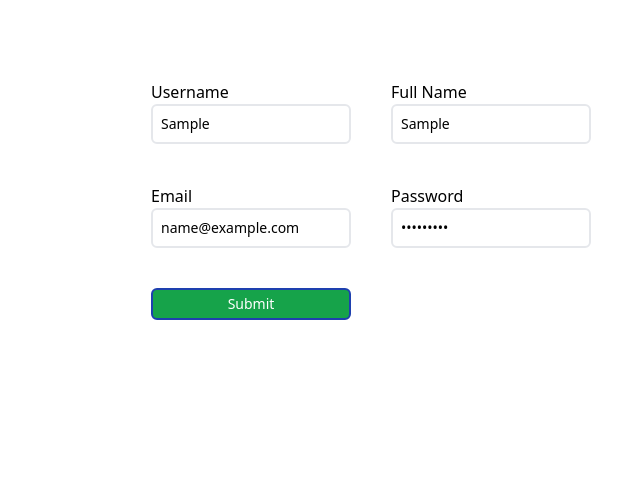
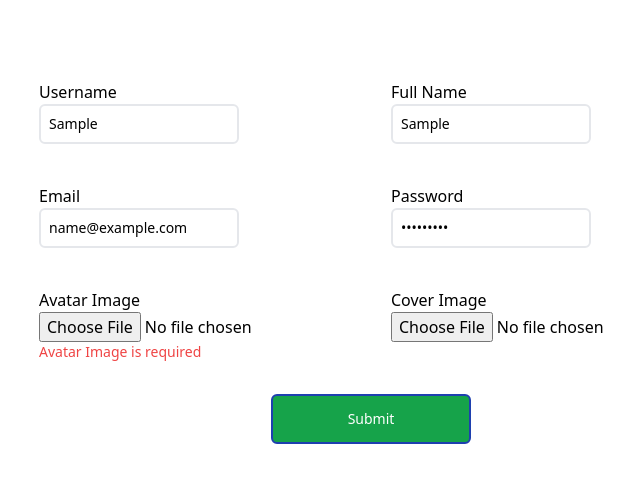
Before and after one commit to i-amansharma07/chai-frontend, a React (Vite) app: page /register in a window 1280 px wide. Both pictures are taken after typing "Sample", "Sample", "name@example.com", "Sample123" into the empty fields and a click on the button "Submit". Shown: the top 482 px of the page, without its empty margins (269-909 px from the left). Built offline with nearby package versions, Linux system fonts and the light colour scheme; no server answers.

Commit message:
minor tweaks in useFetch, able to resgiter and login the user, added toast.

```diff
--- a/package.json
+++ b/package.json
@@ -14,6 +14,7 @@
     "react": "^18.2.0",
     "react-dom": "^18.2.0",
     "react-hook-form": "^7.50.1",
+    "react-hot-toast": "^2.4.1",
     "react-router-dom": "^6.22.1"
   },
   "devDependencies": {
--- a/src/App.jsx
+++ b/src/App.jsx
@@ -4,35 +4,48 @@ import { BrowserRouter as Router } from "react-router-dom";
 import { UserContext } from "./hooks/useAuth";
 import { getUserInfo } from "./services/api/account";
 import Header from "./pages/protected/Header";
+import { Toaster } from "react-hot-toast";
 
 const App = ({ openRoutes, protectedRoutes }) => {
   const [user, setUser] = useState(false);
-  const [accessToken, setAccessToken] = useState(localStorage.getItem('accessToken'));
-  const [refreshToken, setRefreshToken] = useState(localStorage.getItem('accessToken'));
+  const [accessToken, setAccessToken] = useState(
+    localStorage.getItem("accessToken")
+  );
+  const [refreshToken, setRefreshToken] = useState(
+    localStorage.getItem("accessToken")
+  );
 
   useEffect(() => {
-    localStorage.setItem('accessToken',accessToken)
-    localStorage.setItem('refreshToken',refreshToken)
+    localStorage.setItem("accessToken", accessToken);
+    localStorage.setItem("refreshToken", refreshToken);
 
     getUserInfo(accessToken).then((res) => {
-      setUser(res.data.user)
-    })
-
+      setUser(res.data.user);
+    });
   }, [accessToken]);
 
   function logout() {
-    localStorage.setItem("accessToken",'');
-    localStorage.setItem("refreshToken",'');
+    localStorage.setItem("accessToken", "");
+    localStorage.setItem("refreshToken", "");
     setToken("");
   }
-
 
   const Routes = user ? protectedRoutes : openRoutes;
 
   return (
     <React.StrictMode>
-      <UserContext.Provider value={{ user, setUser, accessToken,
-        setAccessToken, refreshToken, setRefreshToken, logout }}>
+      <UserContext.Provider
+        value={{
+          user,
+          setUser,
+          accessToken,
+          setAccessToken,
+          refreshToken,
+          setRefreshToken,
+          logout,
+        }}
+      >
+        <Toaster />
         <Router>
           {user && <Header />}
           <Routes />
--- a/src/hooks/useFetch.js
+++ b/src/hooks/useFetch.js
@@ -1,27 +1,43 @@
-import {API_BASE_URL as defaultUrl} from '../utils/constants'
+import { json } from "react-router-dom";
+import toast from "react-hot-toast";
+import { API_BASE_URL as defaultUrl } from "../utils/constants";
 
-function useFetch(request) {
+async function useFetch(request) {
   const { url, method, body, token } = request;
 
   const options = {
-      method: method || 'GET', // default to 'GET' if method is not provided
+    method: method || "GET", // default to 'GET' if method is not provided
     headers: {
-        'Content-Type': 'application/json',
-        'Authorization': 'Bearer '+token
+      Authorization: "Bearer " + token,
     },
-      body: body ? JSON.stringify(body) : undefined,
+    body: body,
   };
 
-    return fetch(defaultUrl+url, options)
-      .then(response => {
-        if (!response.ok) {
-          throw new Error('Network response was not ok');
+  if (!request.multipart && body) {
+    options.headers["Content-Type"] = "application/json";
+    options.body = JSON.stringify(body);
   }
-        return response.json();
-      })
-      .catch(error => {
-        console.error('There was a problem with the fetch operation:', error?.message);
-      });
+
+  const responseFromServer = await fetch(defaultUrl + url, options);
+  const jsonResponse = await responseFromServer.json();
+  if (!responseFromServer.ok) {
+    toast.error(jsonResponse?.message);
+    return null
+  }
+
+  return jsonResponse;
 }
 
 export default useFetch;
+
+// .then(response => {
+//   response.json()
+//   if (!response.ok) {
+//     throw new Error('Network response was not ok');
+//     // toast.error(response.statusText)
+//   }
+//   return response.json();
+// })
+// .catch(error => {
+//   console.error('There was a problem with the fetch operation:', error?.message);
+// });
--- a/src/pages/open/Login.jsx
+++ b/src/pages/open/Login.jsx
@@ -2,6 +2,7 @@ import { useForm } from "react-hook-form";
 import { loginUser } from "../../services/api/account";
 import useAuth from '../../hooks/useAuth'
 import { useNavigate } from "react-router";
+import toast from "react-hot-toast";
 
 const LoginPage = () => {
   const navigate = useNavigate()
@@ -18,11 +19,12 @@ const LoginPage = () => {
       password : data.password
     }
     const res = await loginUser(payload)
-    if(res.success){
+    if(res?.success){
       setUser(res.data.user)
       setAccessToken(res.data.accessToken)
       setRefreshToken(res.data.refreshToken)
       navigate('/')
+      toast.success('Logged in successfully')
     }
   };
 
--- a/src/pages/open/Register.jsx
+++ b/src/pages/open/Register.jsx
@@ -1,29 +1,70 @@
 import { useForm } from "react-hook-form";
+import { useState } from "react";
+import { registerUser } from "../../services/api/account";
+import { useNavigate } from "react-router-dom";
+import toast from "react-hot-toast";
 
 const Register = () => {
+  const navigate = useNavigate()
+  const [avatarImage, setAvatarImage] = useState(null);
+  const [coverImage, setCoverImage] = useState(null);
   const {
     register,
     handleSubmit,
     formState: { errors, isSubmitting },
   } = useForm();
 
-  const onSubmit = async (data) => {
-    await new Promise((resolve) => setTimeout(resolve, 1000));
-    console.log(data);
+  const onSubmit = async (data, e) => {
+
+    const formData = new FormData();
+
+      formData.append('userName', data.userName);
+      formData.append('fullName', data.fullName);
+      formData.append('email', data.email);
+      formData.append('password', data.password);
+      formData.append('avatar',data.avatar[0]);
+      formData.append('coverImage', data.coverImage[0] ?? null);
+
+
+
+    const res = await registerUser(formData);
+    if(res?.success){
+      navigate('/login')
+      toast.success('User Registered Successfully, please Login')
+    }else{
+      toast.error('Error while creating user')
+    }
+  };
+
+  const handleAvatarImageChange = (event) => {
+    const file = event.target.files[0];
+    if (file && file.type.startsWith("image/")) {
+      setAvatarImage(file);
+    } else {
+      setAvatarImage(null);
+    }
+  };
+  const handleCoverImageChange = (event) => {
+    const file = event.target.files[0];
+    if (file && file.type.startsWith("image/")) {
+      setCoverImage(file);
+    } else {
+      setCoverImage(null);
+    }
   };
 
   return (
-    <form onSubmit={handleSubmit(onSubmit)}>
+    <form  onSubmit={handleSubmit(onSubmit)}>
       <div className="flex flex-col items-center gap-8 p-20">
         <div className="grid grid-cols-2 gap-10">
           <div className="flex flex-col">
             <label>Username</label>
             <input
-              {...register("username", {
+              {...register("userName", {
                 required: "Username is required",
                 validate: (value) => {
                   if (value.includes(" ")) {
-                    return "Username does't contain space";
+                    return "Username shoul't have white space";
                   }
                   return true;
                 },
@@ -32,25 +73,25 @@ const Register = () => {
               className="border-black-500 w-[200px] rounded-md border-2 p-2 text-sm"
               placeholder="Enter UserName"
             />
-            {errors.username && (
+            {errors?.userName && (
               <span className="text-sm text-red-500">
-                {errors.username.message}
+                {errors.userName.message}
               </span>
             )}
           </div>
           <div className="flex flex-col">
             <label>Full Name</label>
             <input
-              {...register("full_name", {
+              {...register("fullName", {
                 required: "Full Name is required",
               })}
               type="text"
               className="border-black-500 w-[200px] rounded-md border-2 p-2 text-sm"
               placeholder="Enter Password"
             />
-            {errors.full_name && (
+            {errors?.fullName && (
               <span className="text-sm text-red-500">
-                {errors.full_name.message}
+                {errors.fullName.message}
               </span>
             )}
           </div>
@@ -71,7 +112,7 @@ const Register = () => {
               className="border-black-500 w-[200px] rounded-md border-2 p-2 text-sm"
               placeholder="Enter Email"
             />
-            {errors.email && (
+            {errors?.email && (
               <span className="text-sm text-red-500">
                 {errors.email?.message}
               </span>
@@ -91,20 +132,66 @@ const Register = () => {
               className="border-black-500 w-[200px] rounded-md border-2 p-2 text-sm"
               placeholder="Enter Password"
             />
-            {errors.password && (
+            {errors?.password && (
               <span className="text-sm text-red-500">
                 {errors.password?.message}
               </span>
             )}
           </div>
-
-          <button
-            className={`sm rounded-md border-2 border-blue-800 px-2 py-1 text-sm text-white ${isSubmitting ? "bg-red-600" : "bg-green-600"}`}
-            type="submit"
-          >
-            {isSubmitting ? "Submitting" : "Submit"}
-          </button>
+          <div className="flex flex-col">
+            <label>Avatar Image</label>
+            <input
+              {...register("avatar", {
+                required: "Avatar Image is required",
+              })}
+              type="file"
+              accept="image/*"
+              onChange={handleAvatarImageChange}
+            />
+            {errors?.avatar && (
+              <span className="text-sm text-red-500">
+                {errors.avatar?.message}
+              </span>
+            )}
+            {avatarImage && (
+              <div>
+                <h2>Preview:</h2>
+                <img
+                  src={URL.createObjectURL(avatarImage)}
+                  alt="Selected"
+                  style={{ maxWidth: "100%", maxHeight: "200px" }}
+                />
+              </div>
+            )}
+          </div>
+          <div className="flex flex-col">
+            <label>Cover Image</label>
+            <input
+              {...register("coverImage")}
+              type="file"
+              accept="image/*"
+              onChange={handleCoverImageChange}
+            />
+            {coverImage && (
+              <div>
+                <h2>Preview:</h2>
+                <img
+                  src={URL.createObjectURL(coverImage)}
+                  alt="Selected"
+                  style={{ maxWidth: "100%", maxHeight: "200px" }}
+                />
+              </div>
+            )}
+          </div>
         </div>
+        <button
+          className={`sm rounded-md border-2 w-[200px] h-[50px] border-blue-800 px-2 py-1 text-sm text-white ${
+            isSubmitting ? "bg-red-600" : "bg-green-600"
+          }`}
+          type="submit"
+        >
+          {isSubmitting ? "Submitting" : "Submit"}
+        </button>
       </div>
     </form>
   );
--- a/src/services/api/account.js
+++ b/src/services/api/account.js
@@ -1,12 +1,15 @@
 import useFetch from "../../hooks/useFetch";
 
 
-export function getUserInfo(token) {
+export function registerUser(body){
     return useFetch({
-        url : '/users/get_current_user',
-        token
+        url : '/users/register',
+        method : 'POST',
+        body,
+        multipart : true
     })
 }
+
 
 
 export function loginUser(body){
@@ -16,3 +19,10 @@ export function loginUser(body){
         body
     })
 }
+
+export function getUserInfo(token) {
+    return useFetch({
+        url : '/users/get_current_user',
+        token
+    })
+}
```
Also changed, not shown: 1 other file (tests, documents, lock files or other folders). Lines whose indentation alone changed are shown as unchanged.
